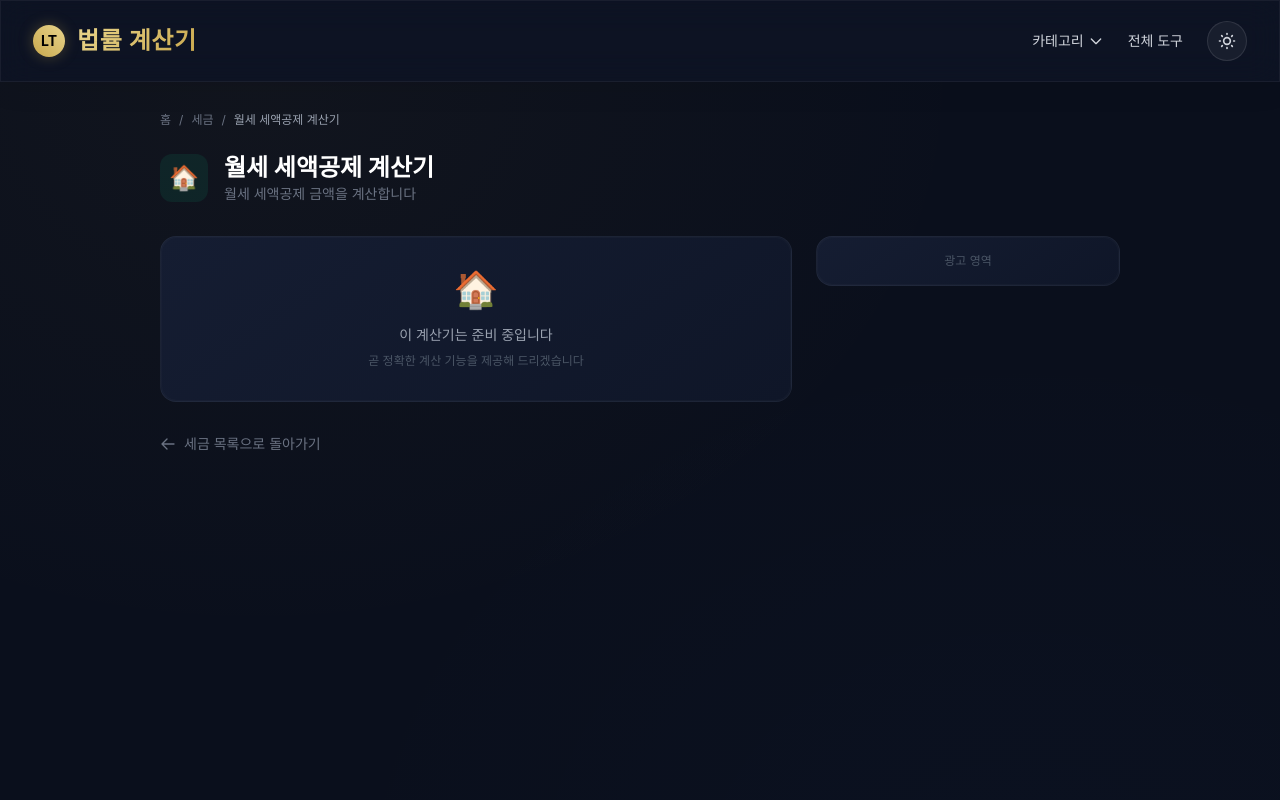
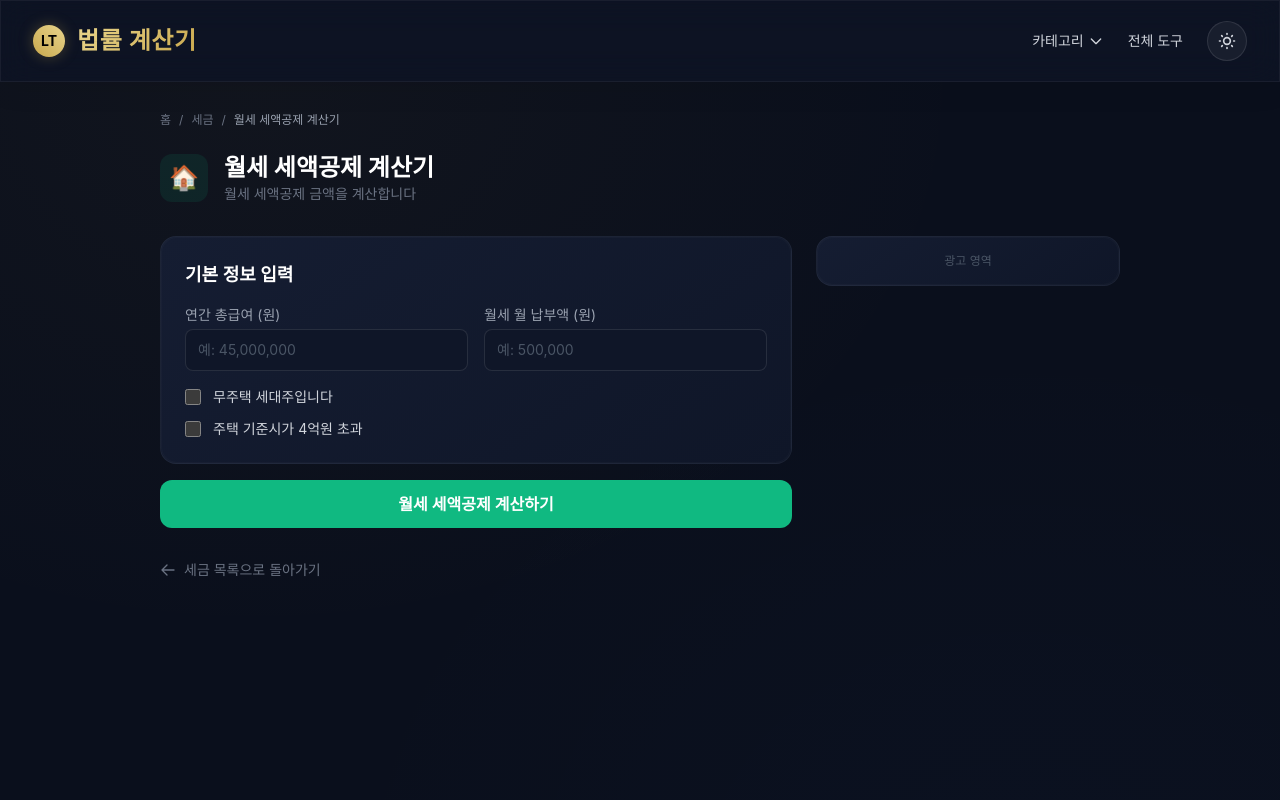
Before and after one commit to SublimerNJ/law-calc, a Next.js app: page /tools/tax/rent-tax-credit in a window 1280 px wide. Shown: the top 800 px of the page. Built offline with nearby package versions, Linux system fonts and the light colour scheme; a web font is replaced by a local one.

Commit message:
feat(05-04): add rent tax credit calculator (TAX-12)
- Eligibility check: income cap 80M, homeless household head, market value 4B
- Credit rates: 20% (under 55M) or 17% (55M-80M)
- Annual rent cap 10M, per-item eligibility display

```diff
--- /dev/null
+++ b/src/app/tools/tax/rent-tax-credit/page.tsx
@@ -0,0 +1,183 @@
+'use client';
+
+import { useState } from 'react';
+import CalculatorLayout from '@/components/ui/CalculatorLayout';
+import { TOOLS, CATEGORIES } from '@/lib/tools-data';
+
+const tool = TOOLS.find(t => t.id === 'rent-tax-credit')!;
+const category = CATEGORIES.find(c => c.id === 'tax')!;
+
+function formatNumber(n: number): string {
+  return n.toLocaleString('ko-KR');
+}
+
+function parseAmount(s: string): number {
+  const v = parseInt(s.replace(/[^0-9]/g, ''), 10);
+  return isNaN(v) ? 0 : v;
+}
+
+interface EligibilityItem {
+  label: string;
+  met: boolean;
+  reason: string;
+}
+
+export default function RentTaxCreditPage() {
+  const [annualGross, setAnnualGross] = useState('');
+  const [monthlyRent, setMonthlyRent] = useState('');
+  const [isHomeless, setIsHomeless] = useState(false);
+  const [exceedsMarketValue, setExceedsMarketValue] = useState(false);
+
+  const [result, setResult] = useState<{
+    eligible: boolean;
+    items: EligibilityItem[];
+    rate: number;
+    annualRent: number;
+    cappedRent: number;
+    credit: number;
+  } | null>(null);
+
+  const handleCalculate = () => {
+    const gross = parseAmount(annualGross);
+    const rent = parseAmount(monthlyRent);
+
+    const items: EligibilityItem[] = [
+      {
+        label: '총급여 8,000만원 이하',
+        met: gross > 0 && gross <= 80_000_000,
+        reason: gross > 80_000_000 ? '총급여가 8,000만원을 초과합니다' : gross <= 0 ? '총급여를 입력해 주세요' : '충족',
+      },
+      {
+        label: '무주택 세대주',
+        met: isHomeless,
+        reason: isHomeless ? '충족' : '무주택 세대주 확인이 필요합니다',
+      },
+      {
+        label: '주택 기준시가 4억원 이하',
+        met: !exceedsMarketValue,
+        reason: exceedsMarketValue ? '기준시가 4억원 초과 주택은 공제 불가' : '충족',
+      },
+    ];
+
+    const eligible = items.every(i => i.met) && rent > 0;
+
+    let rate = 0;
+    let annualRent = 0;
+    let cappedRent = 0;
+    let credit = 0;
+
+    if (eligible) {
+      rate = gross <= 55_000_000 ? 0.2 : 0.17;
+      annualRent = rent * 12;
+      cappedRent = Math.min(annualRent, 10_000_000);
+      credit = Math.floor(cappedRent * rate);
+    }
+
+    setResult({ eligible, items, rate, annualRent, cappedRent, credit });
+  };
+
+  const inputClass = 'w-full px-3 py-2.5 bg-surface-50 border border-border-default rounded-lg text-white placeholder-gray-600 focus:outline-none focus:border-brand-primary text-sm';
+
+  return (
+    <CalculatorLayout tool={tool} category={category}>
+      <div className="space-y-4">
+        <div className="premium-card p-6">
+          <h2 className="text-lg font-semibold text-white mb-4">기본 정보 입력</h2>
+          <div className="grid sm:grid-cols-2 gap-4">
+            <div>
+              <label className="block text-sm text-gray-400 mb-1">연간 총급여 (원)</label>
+              <input type="text" className={inputClass} placeholder="예: 45,000,000" value={annualGross} onChange={e => setAnnualGross(e.target.value)} />
+            </div>
+            <div>
+              <label className="block text-sm text-gray-400 mb-1">월세 월 납부액 (원)</label>
+              <input type="text" className={inputClass} placeholder="예: 500,000" value={monthlyRent} onChange={e => setMonthlyRent(e.target.value)} />
+            </div>
+          </div>
+
+          <div className="mt-4 space-y-3">
+            <label className="flex items-center gap-3 cursor-pointer">
+              <input
+                type="checkbox"
+                checked={isHomeless}
+                onChange={e => setIsHomeless(e.target.checked)}
+                className="w-4 h-4 rounded border-gray-600 text-emerald-500 focus:ring-emerald-500 bg-surface-50"
+              />
+              <span className="text-sm text-gray-300">무주택 세대주입니다</span>
+            </label>
+            <label className="flex items-center gap-3 cursor-pointer">
+              <input
+                type="checkbox"
+                checked={exceedsMarketValue}
+                onChange={e => setExceedsMarketValue(e.target.checked)}
+                className="w-4 h-4 rounded border-gray-600 text-red-500 focus:ring-red-500 bg-surface-50"
+              />
+              <span className="text-sm text-gray-300">주택 기준시가 4억원 초과</span>
+            </label>
+          </div>
+        </div>
+
+        <button
+          onClick={handleCalculate}
+          className="w-full py-3 rounded-xl font-semibold text-white transition-all"
+          style={{ backgroundColor: category.color }}
+        >
+          월세 세액공제 계산하기
+        </button>
+
+        {result && (
+          <div className="premium-card p-6 space-y-4">
+            <h2 className="text-lg font-semibold text-white">공제 요건 확인</h2>
+
+            <div className="space-y-2">
+              {result.items.map((item, i) => (
+                <div key={i} className={`flex items-center gap-3 p-3 rounded-lg ${item.met ? 'bg-emerald-500/10 border border-emerald-500/20' : 'bg-red-500/10 border border-red-500/20'}`}>
+                  <span className={`text-lg ${item.met ? 'text-emerald-400' : 'text-red-400'}`}>
+                    {item.met ? '\u2713' : '\u2717'}
+                  </span>
+                  <div>
+                    <p className={`text-sm font-medium ${item.met ? 'text-emerald-300' : 'text-red-300'}`}>{item.label}</p>
+                    {!item.met && <p className="text-xs text-gray-500 mt-0.5">{item.reason}</p>}
+                  </div>
+                </div>
+              ))}
+            </div>
+
+            {result.eligible ? (
+              <>
+                <hr className="border-white/10" />
+                <div className="space-y-2 text-sm">
+                  <div className="flex justify-between text-gray-400">
+                    <span>적용 공제율</span>
+                    <span className="text-white">{(result.rate * 100).toFixed(0)}%</span>
+                  </div>
+                  <div className="flex justify-between text-gray-400">
+                    <span>연간 월세액</span>
+                    <span className="text-white">{formatNumber(result.annualRent)}원</span>
+                  </div>
+                  <div className="flex justify-between text-gray-400">
+                    <span>공제 대상 금액 (한도 1,000만원)</span>
+                    <span className="text-white">{formatNumber(result.cappedRent)}원</span>
+                  </div>
+                </div>
+
+                <div className="p-4 rounded-xl bg-emerald-500/10 border border-emerald-500/30 text-center">
+                  <p className="text-sm text-gray-400 mb-1">예상 세액공제액</p>
+                  <p className="text-3xl font-bold text-emerald-400">{formatNumber(result.credit)}원</p>
+                </div>
+              </>
+            ) : (
+              <div className="p-4 rounded-xl bg-red-500/10 border border-red-500/30 text-center">
+                <p className="text-sm text-red-300">공제 요건을 충족하지 않아 세액공제를 받을 수 없습니다.</p>
+              </div>
+            )}
+
+            <div className="mt-4 p-3 rounded-lg bg-surface-50 text-xs text-gray-500">
+              <p className="font-semibold text-gray-400 mb-1">법적 근거</p>
+              <p>소득세법 제95조의2 (월세액 세액공제). 2026년 기준. 실제 공제 결과와 다를 수 있으며, 참고용으로만 활용하시기 바랍니다.</p>
+            </div>
+          </div>
+        )}
+      </div>
+    </CalculatorLayout>
+  );
+}
```
